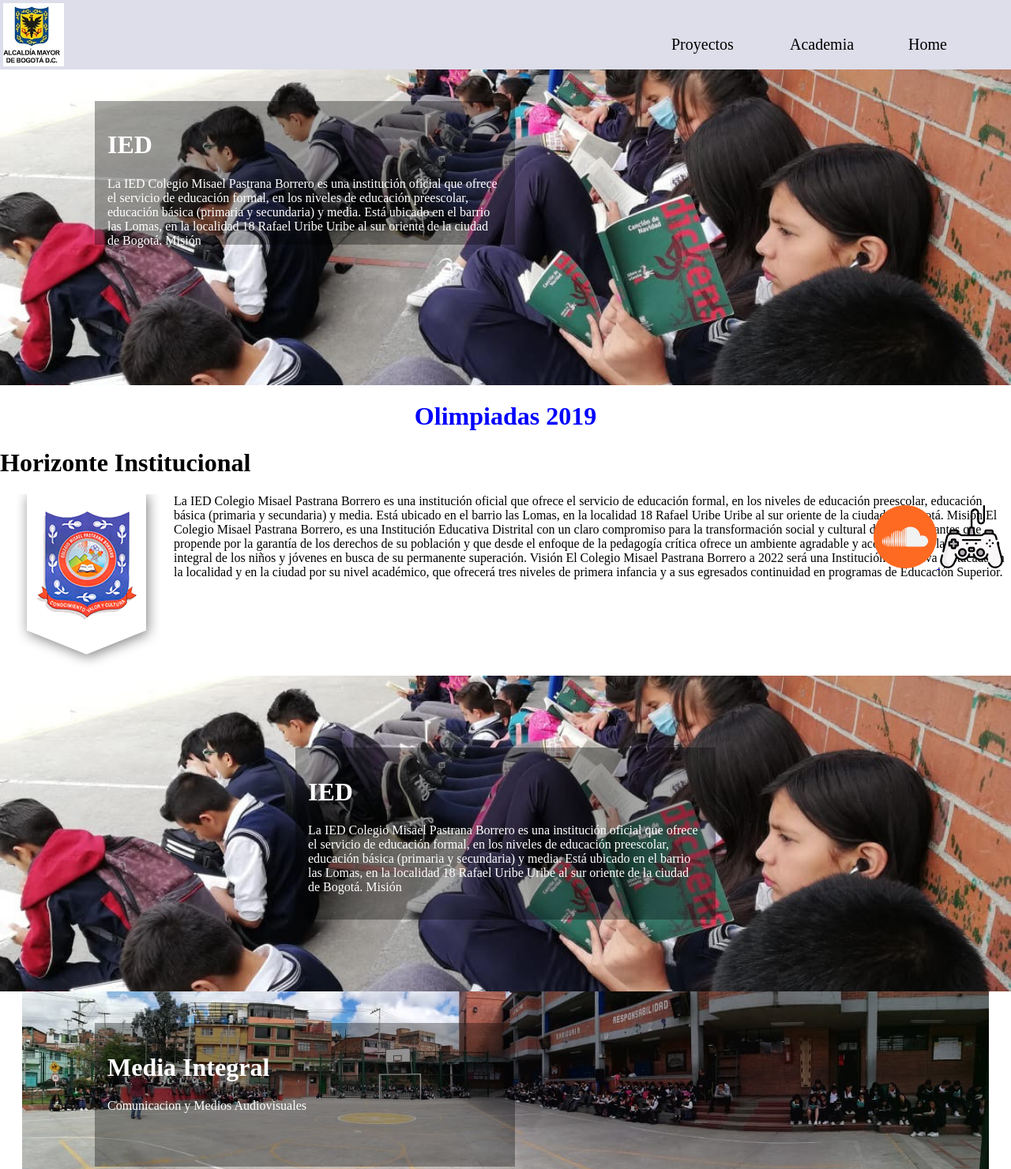
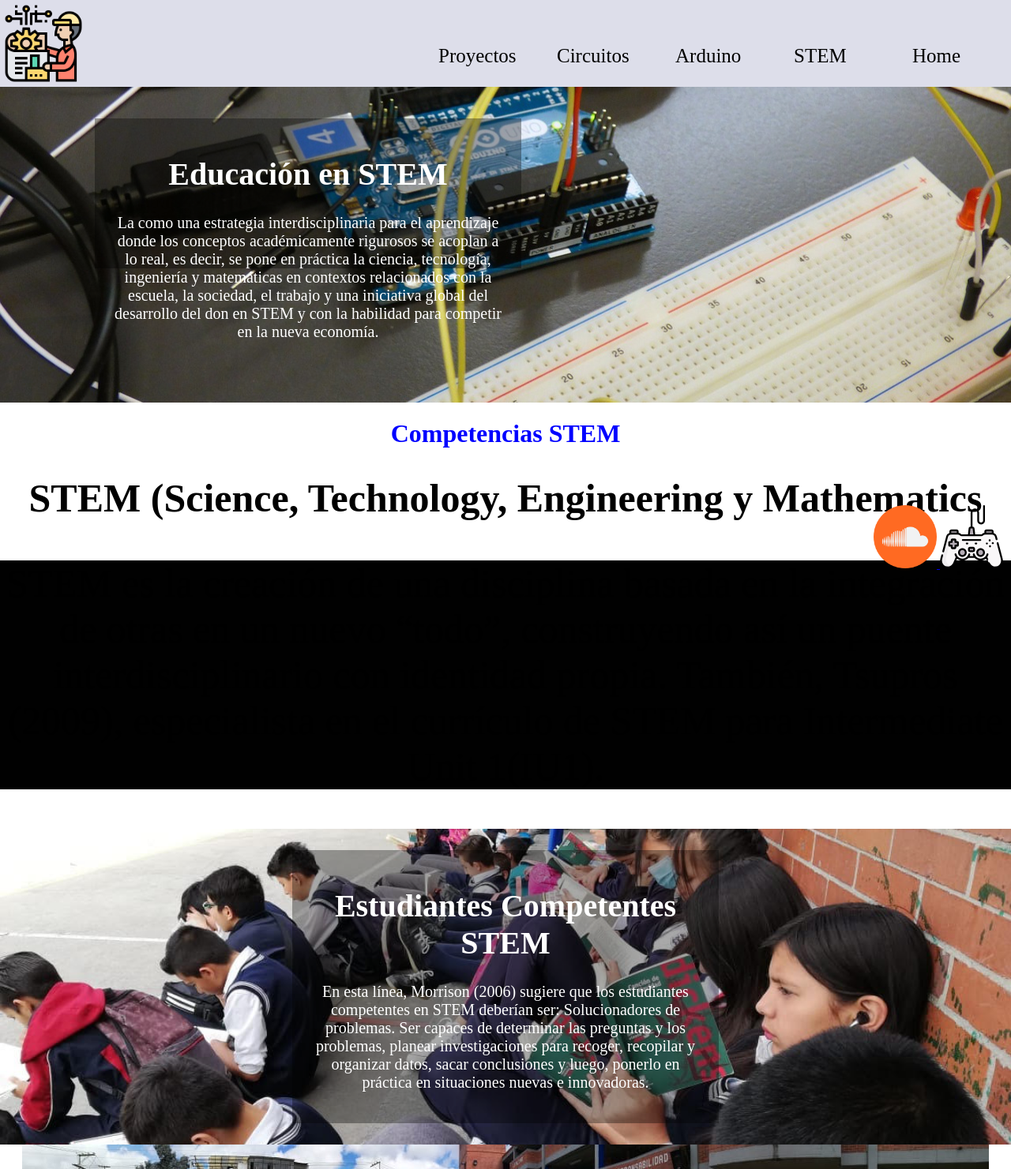
Before and after one commit to bonilla819/Proyecto2, a plain HTML site: page index.html in a window 1280 px wide. Shown: the top 1481 px of the page at 79% size. Drawn offline with Linux system fonts and the light colour scheme.

Commit message:
proyecto2

```diff
--- /dev/null
+++ b/animaciones.css
@@ -0,0 +1,22 @@
+.proto1 {
+    animation: cambio-fondo 6s 2;
+}
+
+
+@keyframes cambio-fondo {
+    from {
+        background-image: url(../imagenes/arduino-2713093_1280.jpg);
+    }
+
+    to {
+
+        background-image: url(../imagenes/integrated-circuit-441291_1280.jpg);
+        /* Propiedades del estado final */
+    }
+}
+
+.letra {
+
+    background-color: #010101;
+    font-size: 50px;
+}
--- a/estilos.css
+++ b/estilos.css
@@ -1,5 +1,15 @@
+.box {
+    font-size: 25px;
+    color: black;
+    min-height: 100px;
+    display: flex;
+    justify-content: end;
+    align-items: center;
+}
+
 .img-float {
     float: left;
+    font-size: 25px;
 }
 
 .box-p {
@@ -92,3 +102,10 @@
     color: blue;
 
 }
+
+.texto1 {
+    font-size: 25px;
+    text-align: center;
+
+
+}
--- a/general.css
+++ b/general.css
@@ -5,7 +5,7 @@ body {
 .navbar {
     background-color: rgba(144, 150, 187, 0.308);
     color: rgb(0, 0, 0);
-    font-size: 20px;
+    font-size: 25px;
 
     justify-content: space-between;
     display: flex;
@@ -56,7 +56,7 @@ body {
     background-image: url(./imagenes/fotos.jpg);
     background-position: center;
     background-size: cover;
-
+    font-size: 20px;
     position: relative;
 }
 
@@ -66,7 +66,7 @@ body {
     background-color: rgba(0, 0, 0, 0.336);
     color: white;
 
-
+    text-align: center;
     top: 40px;
     left: 120px;
 
--- a/index.html
+++ b/index.html
@@ -9,50 +9,46 @@
     <link rel="stylesheet" href="estilos.css">
     <link rel="stylesheet" href="general.css">
     <link rel="stylesheet" href="grid.css">
+    <link rel="stylesheet" href="animaciones.css">
 </head>
 
 <body>
     <nav class="navbar">
-        <img style="height: 80px;" src="imagenes/alcaldia1.jpg" alt="inaguracion">
+        <img src="imagenes/ingenieria.png" alt="flaticon.es">
         <ul>
             <li><a href="#">Home</a> </li>
-            <li><a href="#">Academia</a></li>
+            <li><a href="#">STEM</a> </li>
+            <li><a href="#">Arduino</a></li>
+            <li><a href="#">Circuitos</a></li>
             <li><a href="#">Proyectos</a></li>
 
         </ul>
     </nav>
-    <div class="banner">
-        <div class="banner-text absolute">
-            <h1>IED</h1>
-            <p>La IED Colegio Misael Pastrana Borrero es una institución oficial que ofrece el servicio de educación
-                formal, en los niveles de educación preescolar, educación básica (primaria y secundaria) y media. Está
-                ubicado en el barrio las Lomas, en la localidad 18 Rafael Uribe Uribe al sur oriente de la ciudad de
-                Bogotá.
-                Misión</p>
+    <div class="banner proto1">
+        <div class="banner-text absolute ">
+            <h1>Educación en STEM</h1>
+            <p>La como una estrategia interdisciplinaria para
+                el aprendizaje donde los conceptos académicamente rigurosos se acoplan a lo real, es decir, se pone en
+                práctica
+                la ciencia, tecnología, ingeniería y matemáticas en contextos relacionados con la escuela, la sociedad,
+                el trabajo y una
+                iniciativa global del desarrollo del don en STEM y con la habilidad para competir en la nueva economía.
+            </p>
         </div>
     </div>
 
     <div class="titulo-principal" style="text-align: center;">
-        <h1>Olimpiadas 2019</h1>
+        <h1>Competencias STEM</h1>
     </div>
 
-    <div>
-        <h1> Horizonte Institucional </h1>
-        <p>
-            <img class="img-float" src="imagenes/logo.png" alt="inaguracion">
+    <div class="texto1">
+        <h1> STEM (Science, Technology, Engineering y Mathematics</h1>
+        <p class="letra ">
 
-            La IED Colegio Misael Pastrana Borrero es una institución oficial que ofrece el servicio de educación
-            formal, en los niveles de educación preescolar, educación básica (primaria y secundaria) y media. Está
-            ubicado en el barrio las Lomas, en la localidad 18 Rafael Uribe Uribe al sur oriente de la ciudad de Bogotá.
-            Misión
-            El Colegio Misael Pastrana Borrero, es una Institución Educativa Distrital con un claro compromiso para la
-            transformación social y cultural de sus estudiantes que propende por la garantía de los derechos de su
-            población y que desde el enfoque de la pedagogía crítica ofrece un ambiente agradable y acogedor para la
-            formación integral de los niños y jóvenes en busca de su permanente superación.
-            Visión
-            El Colegio Misael Pastrana Borrero a 2022 será una Institución educativa destacada en la localidad y en la
-            ciudad por su nivel académico, que ofrecerá tres niveles de primera infancia y a sus egresados continuidad
-            en programas de Educación Superior.
+            STEM es la creación de una disciplina basada en la integración de otras en un nuevo “todo”, construyendo así
+            un puente interdisciplinario con identidad propia. También, Tsupros (2009), especialista en el currículo de
+            STEM para Intermediate Unit 1(IU1).
+
         </p>
 
     </div>
@@ -62,20 +58,17 @@
 
     <div class="banner flex">
         <div class="banner-text">
-            <h1>IED</h1>
-            <p>La IED Colegio Misael Pastrana Borrero es una institución oficial que ofrece el servicio de educación
-                formal, en los niveles de educación preescolar, educación básica (primaria y secundaria) y media. Está
-                ubicado en el barrio las Lomas, en la localidad 18 Rafael Uribe Uribe al sur oriente de la ciudad de
-                Bogotá.
-                Misión</p>
+            <h1>Estudiantes Competentes STEM</h1>
+            <p> En esta línea, Morrison (2006) sugiere que los estudiantes competentes en STEM deberían ser:
+                Solucionadores de problemas. Ser capaces de determinar las preguntas y los problemas, planear
+                investigaciones para recoger, recopilar y organizar datos, sacar conclusiones y luego, ponerlo en
+                práctica en situaciones nuevas e innovadoras.
+            </p>
         </div>
     </div>
     <div class="banner-img flex">
         <img src="./imagenes/foto2.jpeg" alt="azul">
-        <div class="banner-text absolute">
-            <h1>Media Integral</h1>
-            <p>Comunicacion y Medios Audiovisuales</p>
-        </div>
+
     </div>
     <div class="galeria">
         <div class="producto ejemplo">
@@ -104,7 +97,7 @@
                 dar.
             </p>
         </div>
-        <div class="producto prod-imagen">
+        <div class="producto prod-imagen proto1">
             <img style="width: 60%;" src="./imagenes/olipiadas.jpeg" alt="olimpiadas">
             <h1>Olimpiadas 2019</h1>
             <p>Las olimpiadas escolares suelen ser un acontecimiento deportivo que se celebra en muchas localidades. En
```
Also changed, not shown: index2.html (added, +71 -0 lines), imagenes/arduino-2713093_1280.jpg (added), imagenes/arduino-oxxo.webp (added), imagenes/arduino.png (added), imagenes/ingenieria.png (added), imagenes/integrated-circuit-441291_1280.jpg (added), imagenes/pines-arduino.webp (added), imagenes/protoboard.webp (added).
